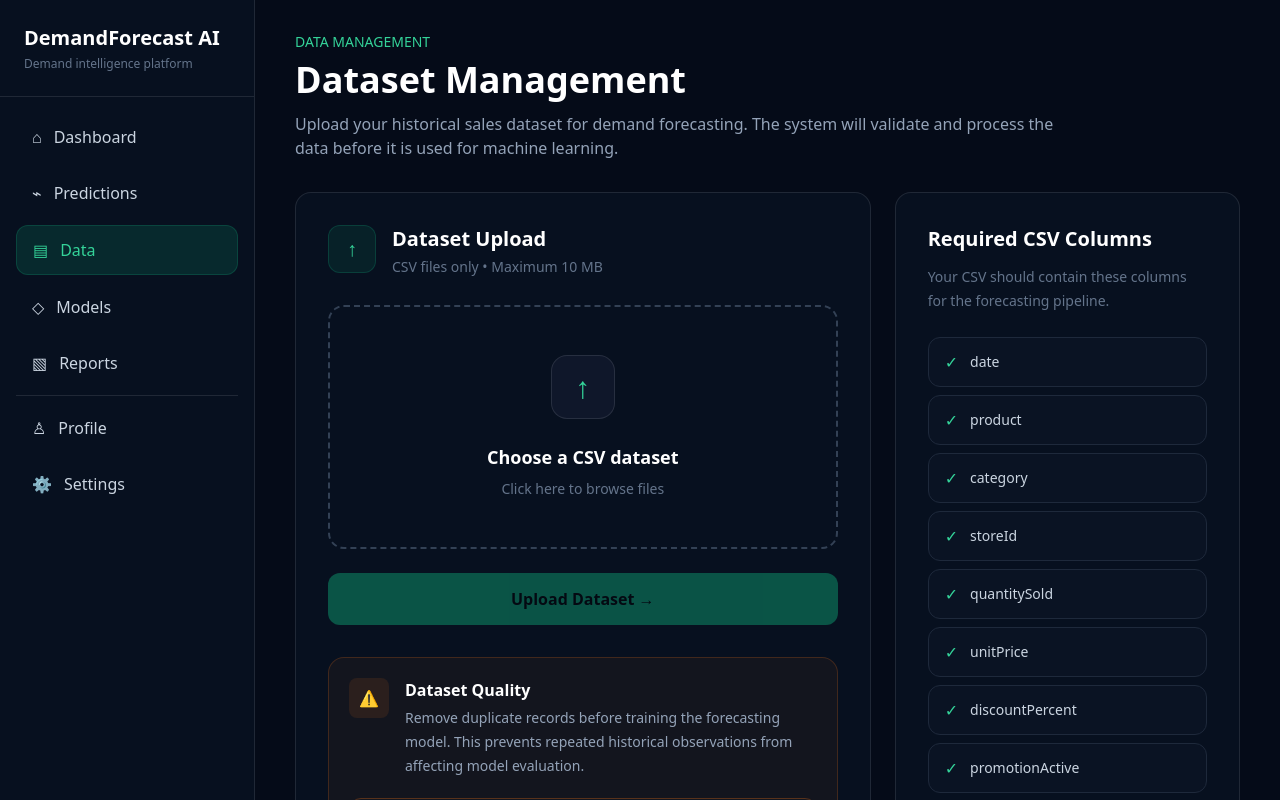
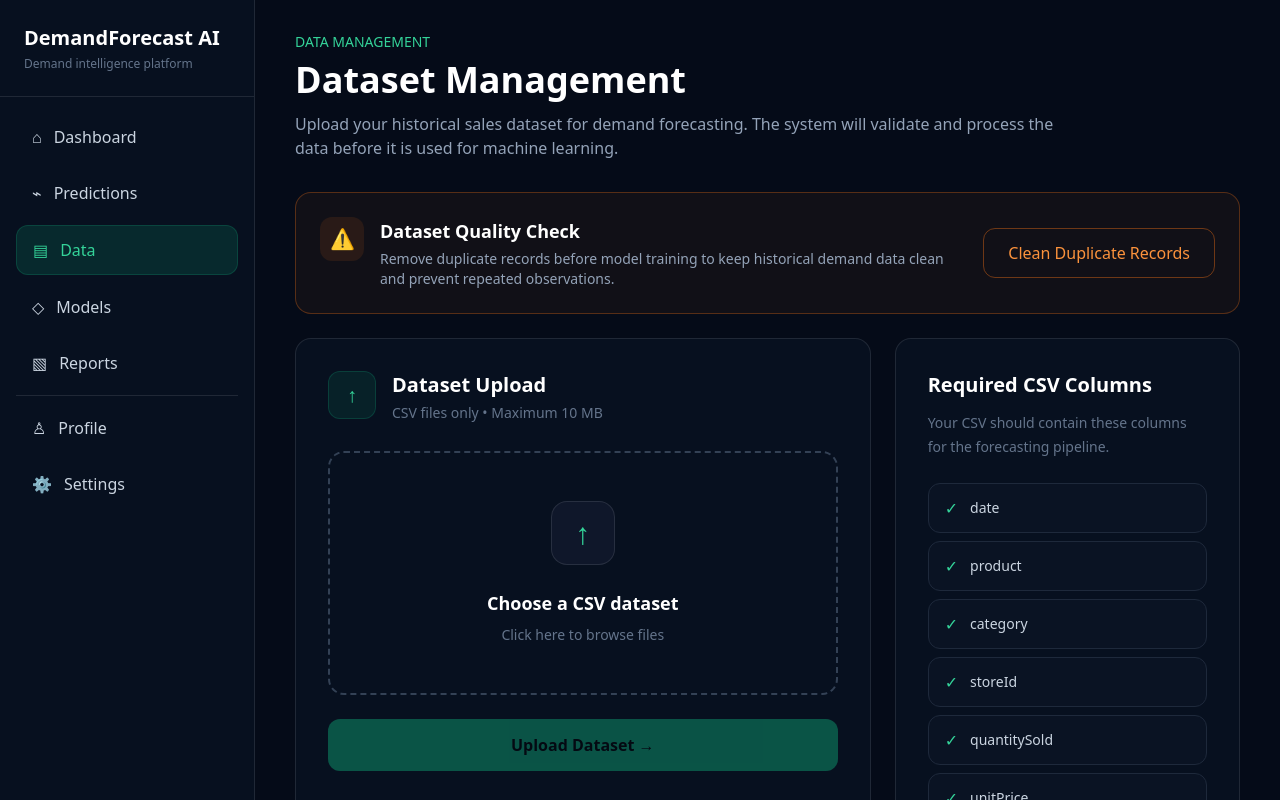
Before and after one commit to PranayAmar/ML_Project, a React (Vite) app in the folder Client/: page /data in a window 1280 px wide. Shown: the top 800 px of the page. Built offline with nearby package versions, Linux system fonts and the light colour scheme.

Commit message:
Update Data.jsx

```diff
--- a/Client/src/Pages/Data.jsx
+++ b/Client/src/Pages/Data.jsx
@@ -285,7 +285,38 @@ function Data() {
             </div>
           </div>
 
-          {/* GRID */}
+          {/* DATASET QUALITY - ALWAYS VISIBLE */}
+<section className="mb-6 rounded-2xl border border-orange-500/30 bg-orange-500/5 p-5 sm:p-6">
+  <div className="flex flex-col sm:flex-row sm:items-center sm:justify-between gap-5">
+    <div className="flex items-start gap-4">
+      <div className="w-11 h-11 shrink-0 rounded-xl bg-orange-500/10 flex items-center justify-center text-orange-400 text-xl">
+        ⚠
+      </div>
+
+      <div>
+        <h3 className="text-lg font-semibold text-white">
+          Dataset Quality Check
+        </h3>
+
+        <p className="text-sm text-slate-400 mt-1 max-w-2xl">
+          Remove duplicate records before model training to keep historical
+          demand data clean and prevent repeated observations.
+        </p>
+      </div>
+    </div>
+
+    <button
+      type="button"
+      onClick={handleCleanup}
+      disabled={cleaning}
+      className="w-full sm:w-auto shrink-0 px-6 py-3 rounded-xl border border-orange-500/40 text-orange-400 hover:bg-orange-500/10 transition disabled:opacity-50 disabled:cursor-not-allowed font-medium"
+    >
+      {cleaning ? "Cleaning..." : "Clean Duplicate Records"}
+    </button>
+  </div>
+</section>
+
+{/* GRID */}
           <div className="grid grid-cols-1 xl:grid-cols-[1.5fr_0.9fr] gap-6">
             {/* UPLOAD CARD */}
             <section className="rounded-2xl border border-white/10 bg-[#07101f] p-6 sm:p-8">
```
